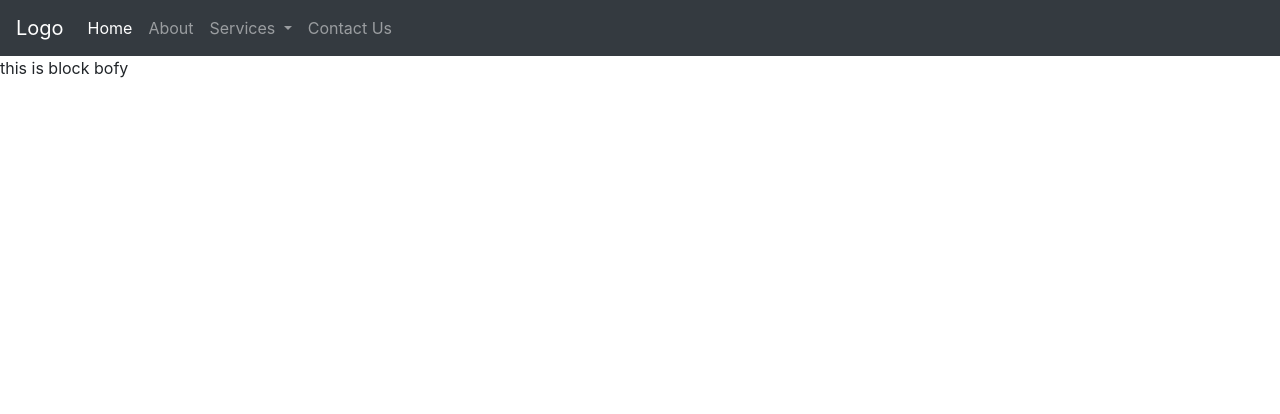
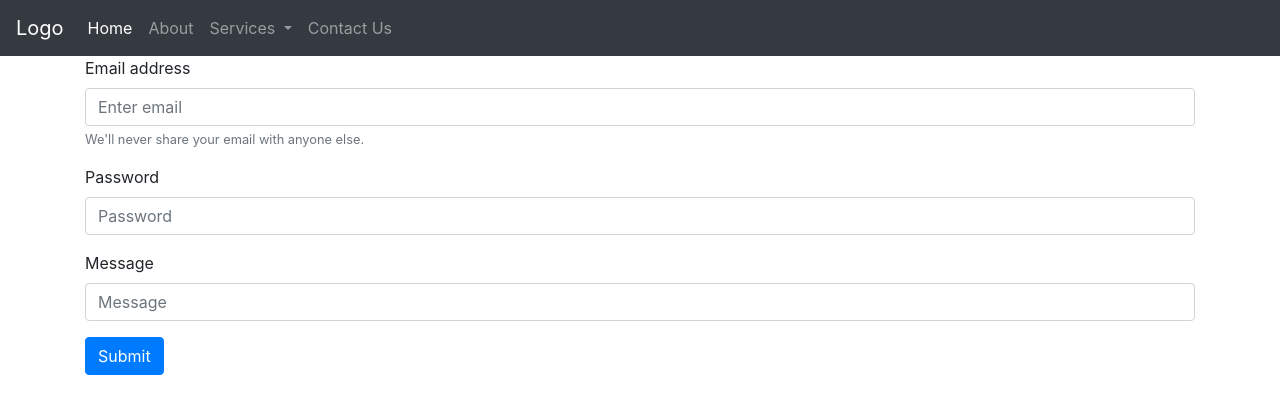
Before and after one commit to priyabnsal/PBL-Project, a Django app: page /contact in a window 1280 px wide. Shown: the top 414 px of the page. Run offline with Django 3.2, Linux system fonts and the light colour scheme; some libraries are stand-ins or nearby versions.

Commit message:
contact page

```diff
--- a/templates/contact.html
+++ b/templates/contact.html
@@ -1,2 +1,39 @@
 {%extends 'base.html'%} {%block title%} Home | {%endblock title%} {%block body%}
-this is block bofy {%endblock body%}
+<div class="container">
+  <form>
+    <div class="form-group">
+      <label for="exampleInputEmail1">Email address</label>
+      <input
+        type="email"
+        class="form-control"
+        id="exampleInputEmail1"
+        aria-describedby="emailHelp"
+        placeholder="Enter email"
+      />
+      <small id="emailHelp" class="form-text text-muted"
+        >We'll never share your email with anyone else.</small
+      >
+    </div>
+    <div class="form-group">
+      <label for="exampleInputPassword1">Password</label>
+      <input
+        type="password"
+        class="form-control"
+        id="exampleInputPassword1"
+        placeholder="Password"
+      />
+    </div>
+    <div class="form-group">
+      <label for="exampleInputPassword1">Message</label>
+      <input
+        type="Textarea"
+        class="form-control"
+        id="exampleInputPassword1"
+        placeholder="Message"
+      />
+    </div>
+    <button type="submit" class="btn btn-primary">Submit</button>
+  </form>
+</div>
+
+{%endblock body%}
```
